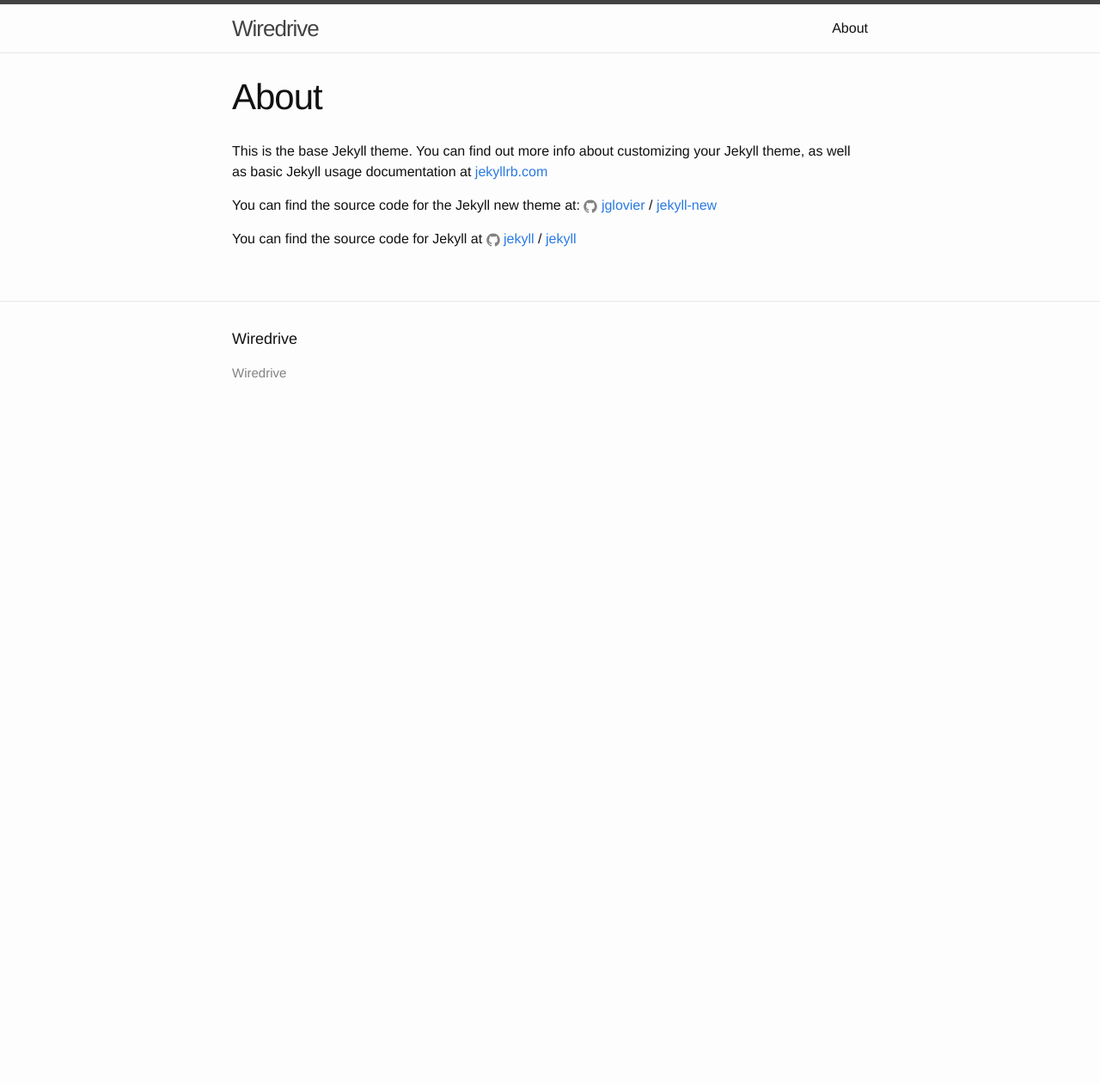
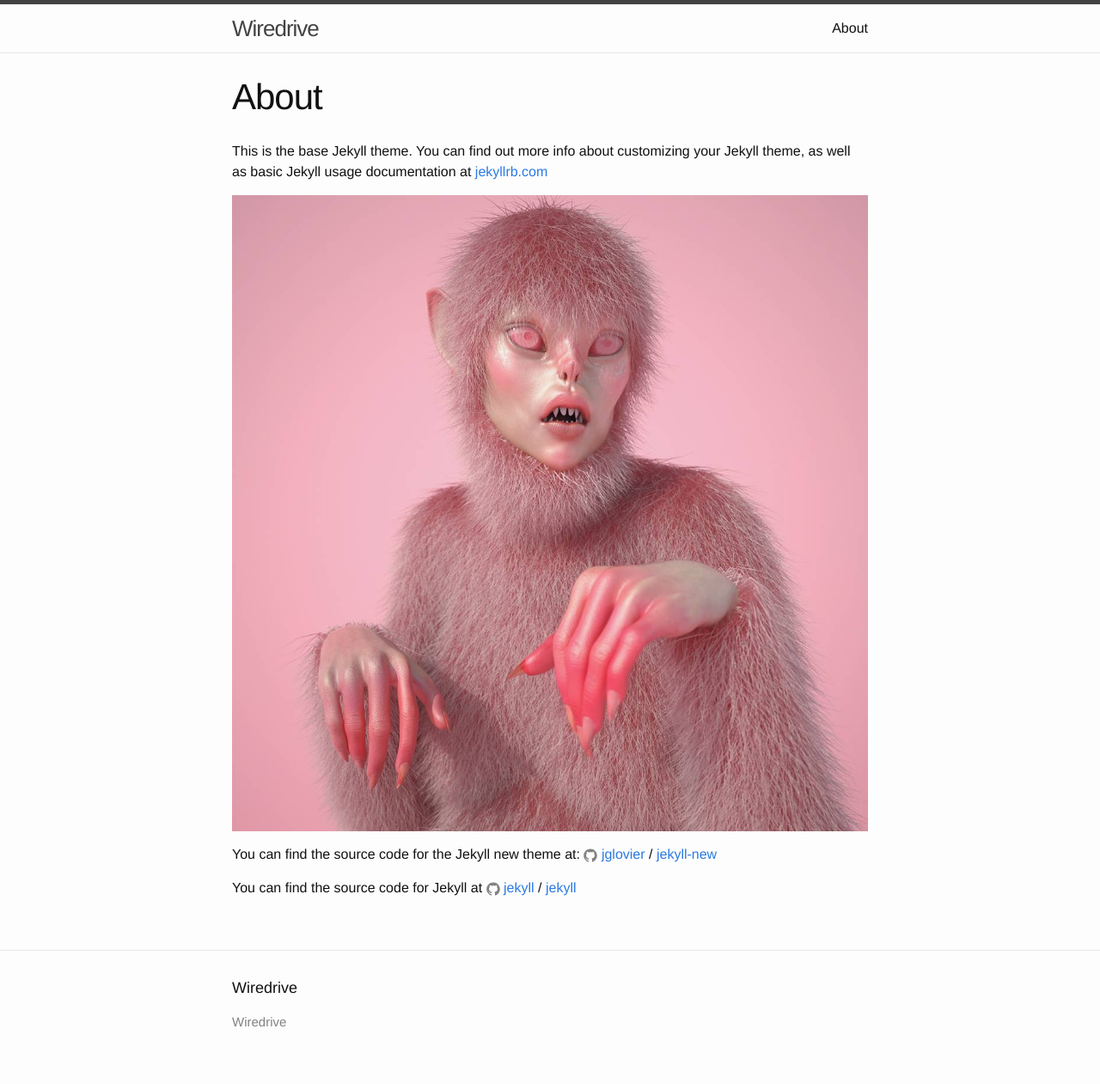
Before and after one commit to ivanchon/wiredrivejk, a Jekyll site: the page built from about.md, in a window 1280 px wide. Shown: the whole page at 86% size. Built offline with Jekyll 4.4.1, drawn with Linux system fonts in a browser that asks for light colours; before the commit the page ends 900 px from its top, so only the background shows below that.

Commit message:
Updated About

```diff
--- a/about.md
+++ b/about.md
@@ -6,6 +6,10 @@ layout: page
 
 This is the base Jekyll theme. You can find out more info about customizing your Jekyll theme, as well as basic Jekyll usage documentation at [jekyllrb.com](http://jekyllrb.com/)
 
+![13628227_287587814928408_1253669164_n.jpg](/uploads/13628227_287587814928408_1253669164_n.jpg)
+
+
+
 You can find the source code for the Jekyll new theme at:
 {% include icon-github.html username="jglovier" %} /
 [jekyll-new](https://github.com/jglovier/jekyll-new)
```
